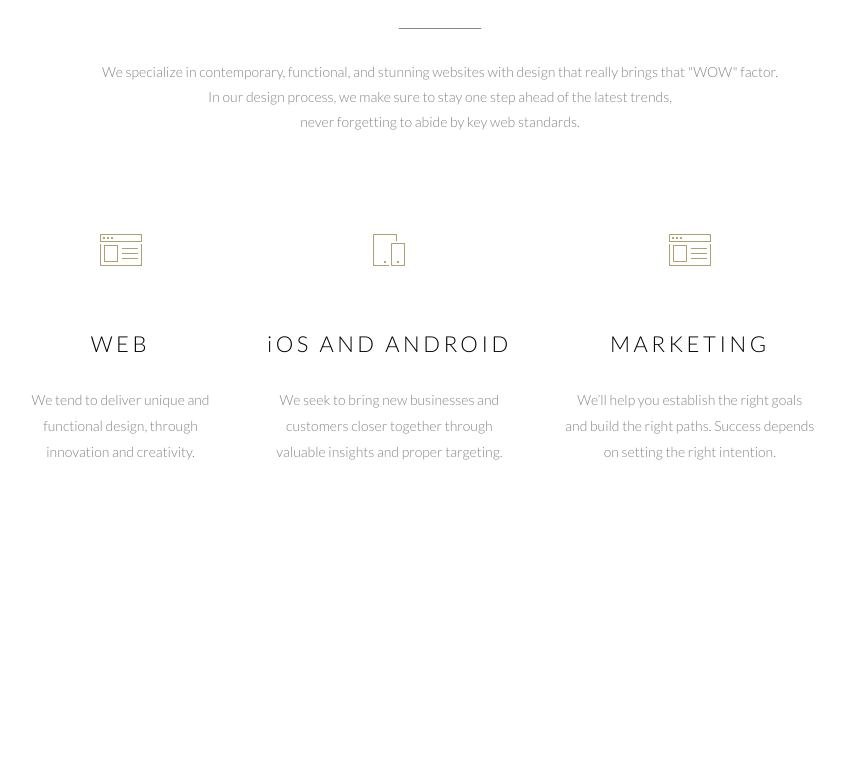
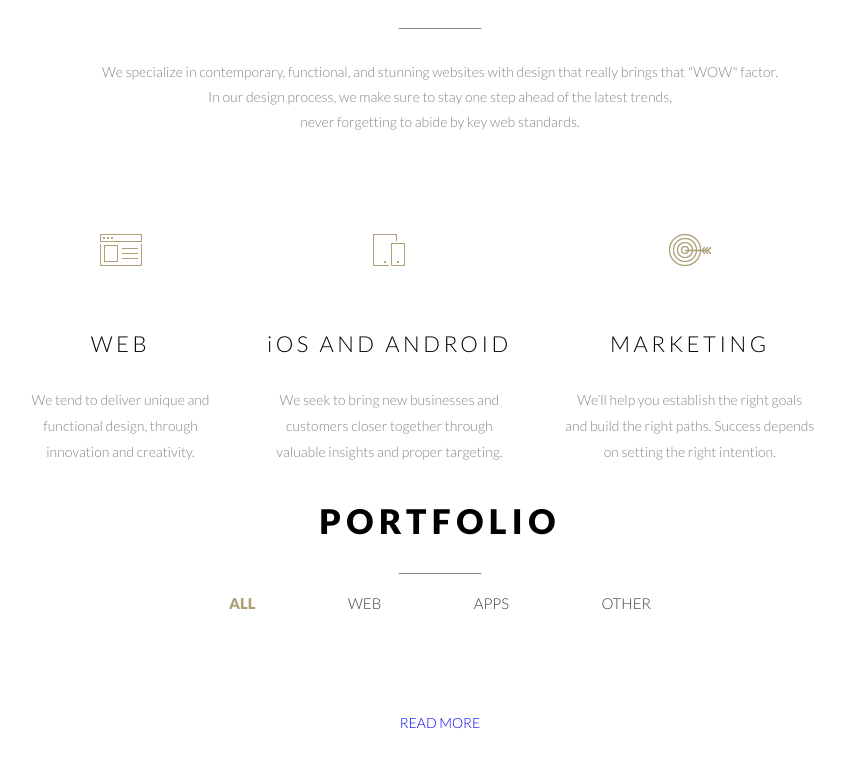
Before and after one commit to alexnov777811/bem_homework, a plain HTML site: page index.html in a window 1280 px wide. Shown: the part 1312-2080 px from the top of the page, without its empty margins (200-1045 px from the left). Before the commit the page ends 1813 px from the top, so only its background shows below. Drawn offline with Linux system fonts and the light colour scheme.

Commit message:
portfolio

```diff
--- a/css/style.css
+++ b/css/style.css
@@ -119,7 +119,7 @@ h1,h2,h3,h4,h5,h6{font-size:inherit;font-weight: inherit;}
         letter-spacing: 0.16em;
     }
     .about__underline {
-        color: black;
+        color:  #000000;
         padding: 18px 0 0 0;
         line-height: auto;
     }
@@ -173,3 +173,31 @@ h1,h2,h3,h4,h5,h6{font-size:inherit;font-weight: inherit;}
     .about__column:nth-child(3) {
         padding: 0 38px 0 0;
     }
+
+    .portfolio {
+        min-height: 1670px;
+        text-align: center;
+        font-family: Lato;
+        color: #000000;
+    }
+    .portfolio__title {
+        font-size: 34px;
+        line-height: 1.2;
+        font-weight: 700;
+        text-transform: uppercase;
+        letter-spacing: 0.16em;
+    }
+    .about__underline {
+    }
+    .mainmenu {
+    }
+    .mainmenu__row {
+    }
+    .portfolio__row {
+    }
+    .portfolio__imgrow {
+    }
+    .portfolio__item1 {
+    }
+    .portfolio__botton {
+    }
--- a/index.html
+++ b/index.html
@@ -83,7 +83,7 @@
                 </div>
                 <div class="about__column">
                     <div class="about__column-img">
-                        <img src="/img/icon_1.png" alt="">
+                        <img src="/img/icon_content_3.png" alt="">
                     </div>
                     <div class="about__column-title">
                         MARKETING
@@ -97,5 +97,46 @@
             </div>
         </div>
     </div>
+    <div class="portfolio">
+        <div class="portfolio__title">
+            PORTFOLIO
+        </div>
+        <div class="about__underline">
+            <span>_______________</span>
+        </div>
+        <div class="mainmenu">
+            <div class="mainmenu__row">
+            <a href="http://google.com">ALL</a>
+            <a href="http://google.com">WEB</a>
+            <a href="http://google.com">APPS</a>
+            <a href="http://google.com">OTHER</a>
+            </div>
+        </div>
+        <div class="portfolio__row">
+            <div class="portfolio__imgrow">
+                <div class="portfolio__item1">
+                    <img src="" alt="">
+                </div>
+                <div class="portfolio__item1">
+                    <img src="" alt="">
+                </div>
+                <div class="portfolio__item1">
+                    <img src="" alt="">
+                </div>
+                <div class="portfolio__item1">
+                    <img src="" alt="">
+                </div>
+                <div class="portfolio__item1">
+                    <img src="" alt="">
+                </div>
+                <div class="portfolio__item1">
+                    <img src="" alt="">
+                </div>
+            </div>
+        </div>
+        <div class="portfolio__botton">
+            <a target="_blank" href="http://google.com">READ MORE</a>
+        </div>
+    </div>
 </body>
 </html>
```
